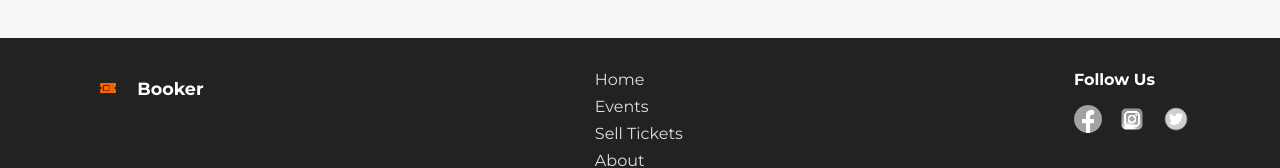
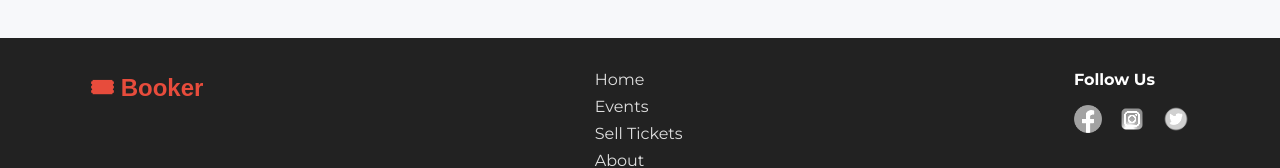
Before and after one commit to sasini20/EcommerseSite, a website: page views/tickets_shop.html in a window 1280 px wide. Shown: the part 946-1114 px from the top of the page. Drawn offline with Linux system fonts and the light colour scheme.

Commit message:
Update tickets_shop.html
footer logo changed

```diff
--- a/views/tickets_shop.html
+++ b/views/tickets_shop.html
@@ -102,10 +102,7 @@
     </main>
     <footer>
         <div class="footer-content">
-            <div class="footer-logo">
-                <img src="../public/images/logo.png" alt="Booker Logo">
-                <span class="footer-logo-text">Booker</span>
-            </div>
+            <div class="logo">🎟 Booker</div>
             <div class="footer-links">
                 <a href="tickets_shop.html">Home</a>
                 <a href="events.html">Events</a>
```
